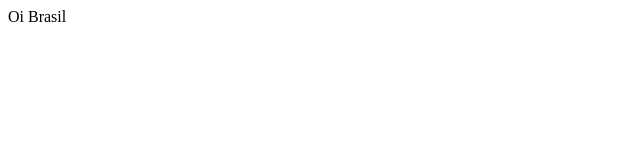
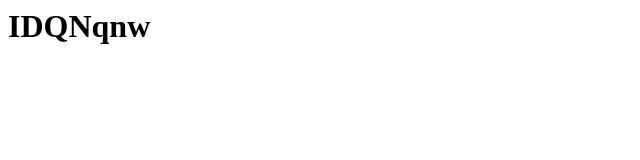
Before and after one commit to erospowe1/materia, a plain HTML site: page index.html in a window 1280 px wide. Shown: the whole page, without its empty margins (0-640 px from the left). Drawn offline with Linux system fonts and the light colour scheme.

Commit message:
Update index.html

```diff
--- a/index.html
+++ b/index.html
@@ -1 +1,8 @@
-<p>Oi Brasil</p>
+<html>
+  <head>
+    <title>Matéria Completa</title>
+  </head>
+  <body>
+    <h1>IDQNqnw</h1>
+  </body>
+</html>
```
